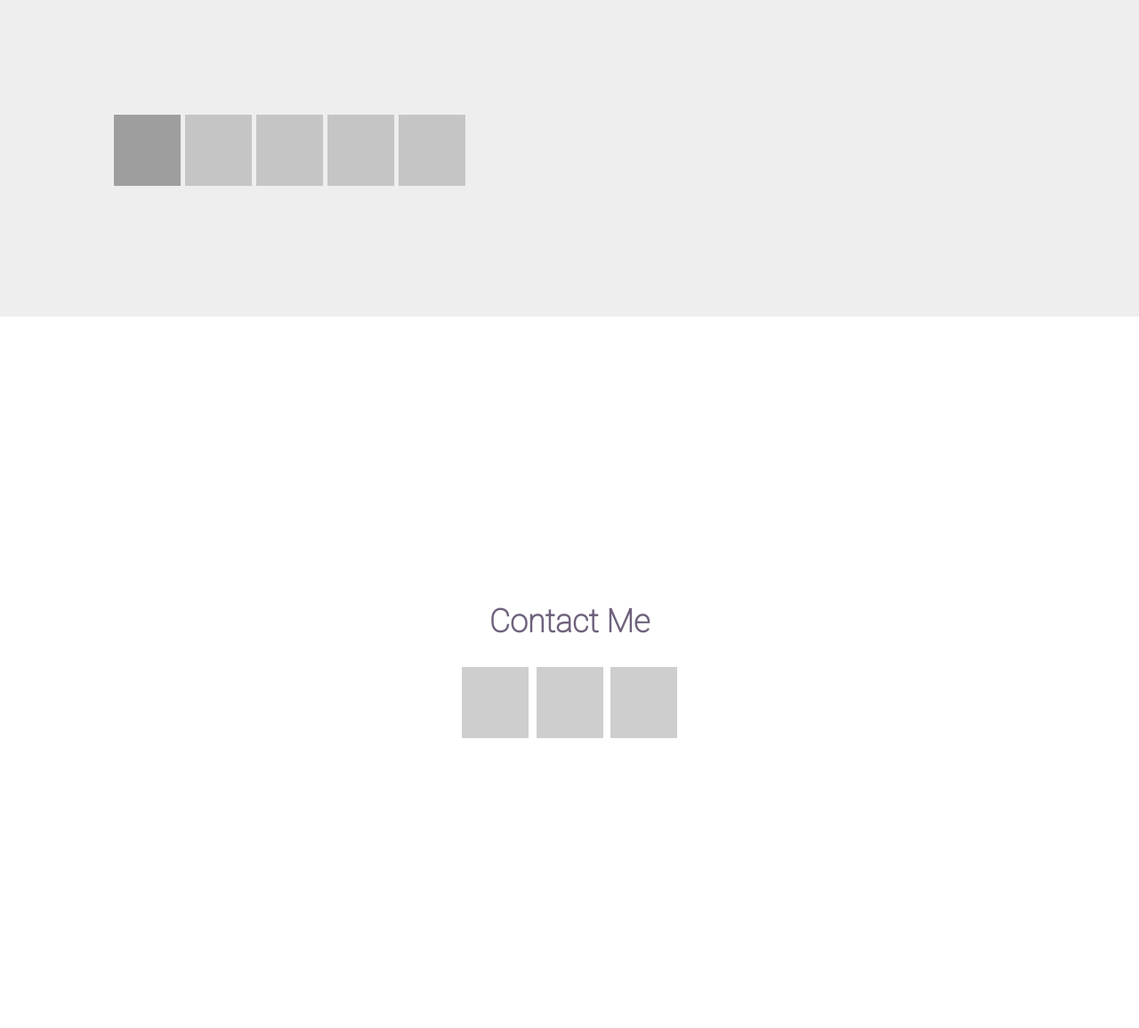
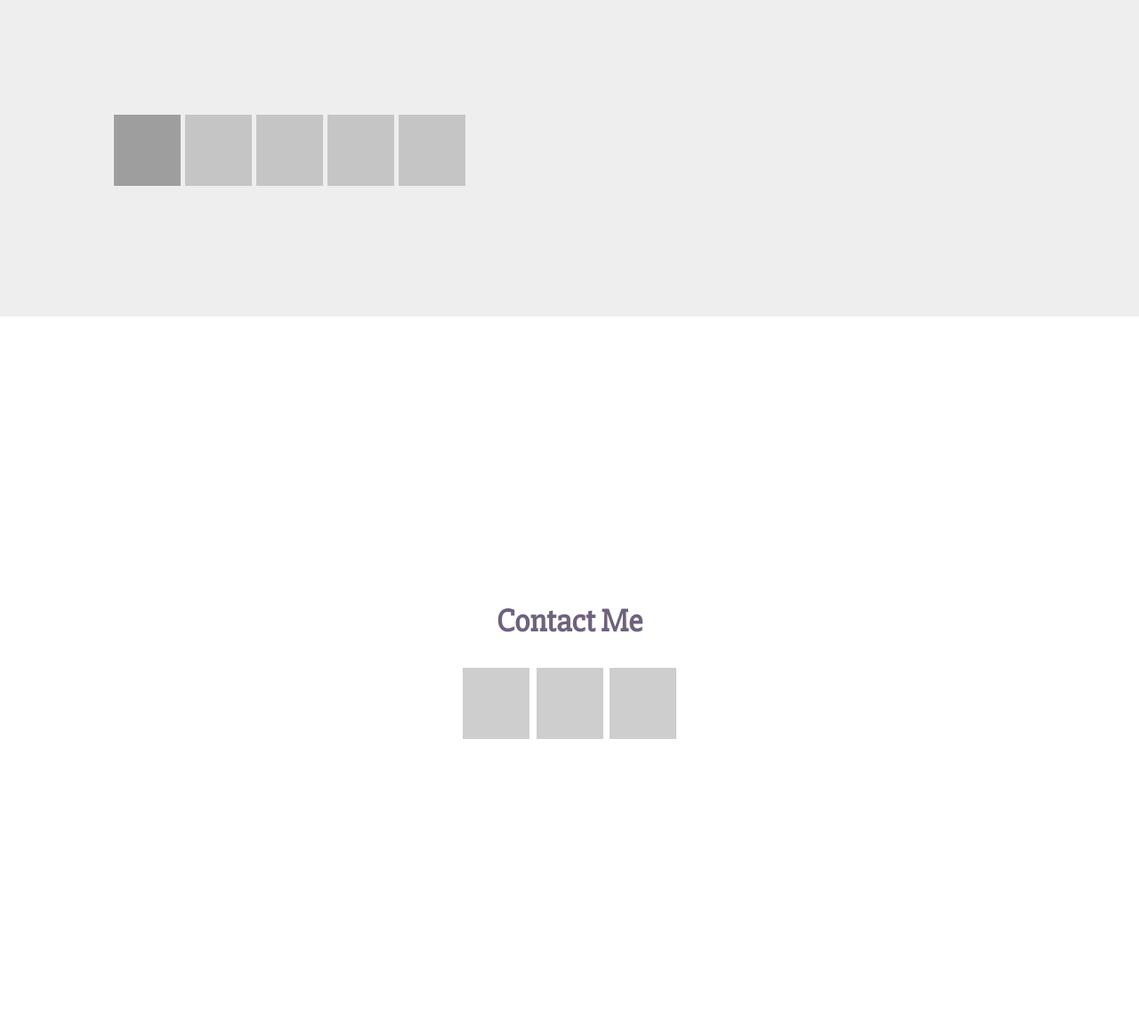
Before and after one commit to markediez/markediez.github.io, a PHP site: page / in a window 1280 px wide. Shown: the part 1244-2400 px from the top of the page at 89% size. Run offline with PHP 8.4, Linux system fonts and the light colour scheme; grey boxes labelled with a size stand in for pictures from a placeholder-image service; some libraries are stand-ins or nearby versions; grey boxes are pictures that could not be loaded.

Commit message:
Update font

```diff
--- a/css/index.css
+++ b/css/index.css
@@ -8,7 +8,7 @@
 html, body {
   background-color: #FFFFFF;
   color: #6F627D;
-  font-family: "Roboto", "Helvetica";
+  font-family: "Slabo 27px", "Roboto", "Helvetica";
   padding: 0;
   margin: 0;
 }
--- a/index.html
+++ b/index.html
@@ -6,7 +6,7 @@
 	<link rel="stylesheet" href="css/index.css">
 	<link rel="stylesheet" href="vendor/font-awesome-4.6.3/css/font-awesome.min.css">
 	<link rel="stylesheet" src="//normalize-css.googlecode.com/svn/trunk/normalize.css">
-	<link href="https://fonts.googleapis.com/css?family=Roboto:100" rel="stylesheet">
+	<link href="https://fonts.googleapis.com/css?family=Roboto|Slabo+27px" rel="stylesheet">
 
 	<script src="vendor/jquery-3.1.0.min.js"></script>
 </head>
```
